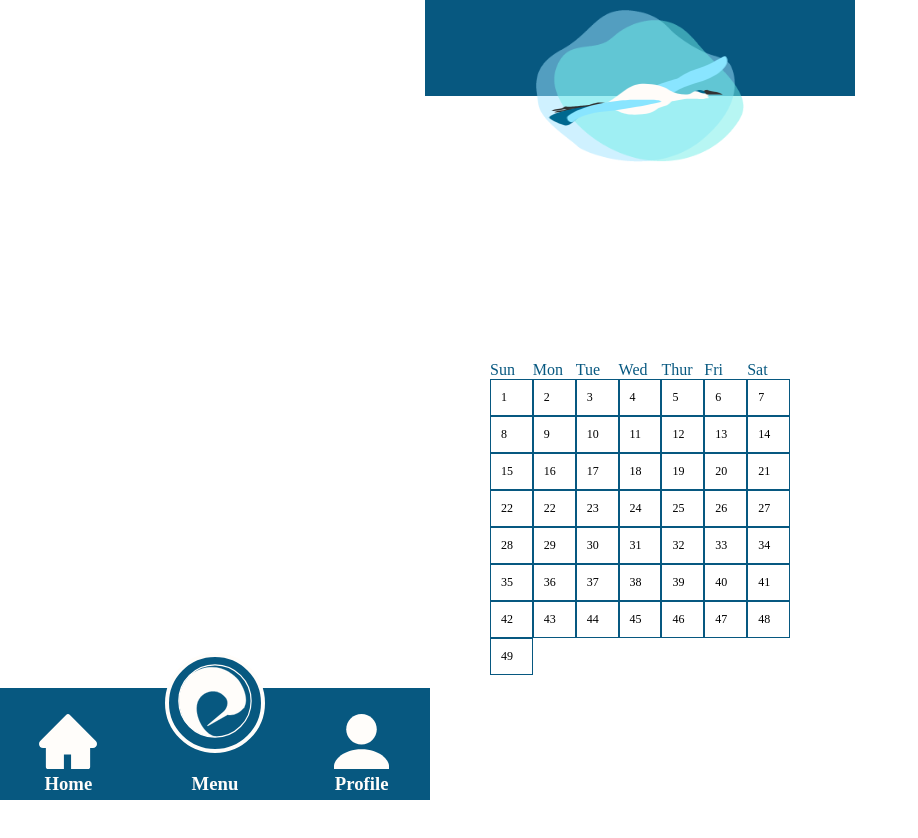
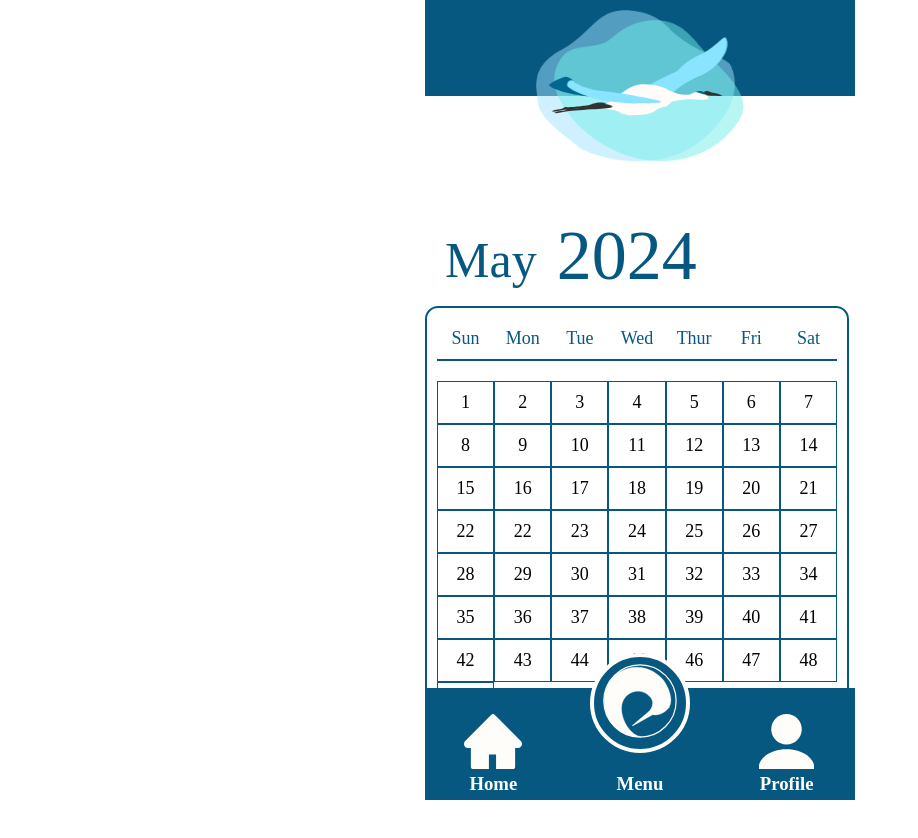
Before and after one commit to marlowereyes/Tranquillity-Cranes, a Next.js app: page /activities in a window 1280 px wide. Shown: the top 838 px of the page, without its empty margins (0-918 px from the left). Before the commit the page ends 800 px from the top, so only its background shows below. Built offline with nearby package versions, Linux system fonts and the light colour scheme.

Commit message:
updating styling on calander

```diff
--- a/components/Calander/Calander.module.css
+++ b/components/Calander/Calander.module.css
@@ -1,19 +1,34 @@
+.mainContainer {
+    padding: 10px;
+    border: 2px var(--foreground-color) solid;
+    border-radius: 10;
+    width: 400px;
+    border-radius: 13px;
+}
+
 .calanderContainer {
     display: grid;
     grid-template-columns: repeat(7, 1fr);
-    padding: 5px;
     margin: 0 auto;
-    margin-top: 10em;
-    width: 300px;
+    width: 400px;
 }
 
 .box {
+    display: flex;
     border: 1px solid var(--foreground-color);
     padding: 10px;
     font-size: 12px;
-
+    justify-content: center;
+    font-weight: 500;
+    font-size: large;
 }
 
 .weekend {
     color: var(--foreground-color);
+    display: flex;
+    justify-content: center;
+    border-bottom: 2px var(--foreground-color) solid;
+    font-size: large;
+    padding: 10px;
+    margin-bottom: 20px;
 }
--- a/components/Calander/index.js
+++ b/components/Calander/index.js
@@ -1,14 +1,10 @@
 import styles from './Calander.module.css'
-import NavBar from '../NavBar'
-import HeadArea from '../HeadArea'
-import Header from '../Header'
 
 export default function Calander() {
 
     return(
         <>
-            <HeadArea title="Activities" description="Check Your Activities"/>
-            <Header/>
+        <div className={styles.mainContainer}>
             <div className={styles.calanderContainer}>
                 <div class={styles.weekend}>Sun</div>
                 <div class={styles.weekend}>Mon</div>
@@ -69,7 +65,9 @@ export default function Calander() {
                 <div class={styles.box}>48</div>
                 <div class={styles.box}>49</div>
             </div>
-            <NavBar/>
+        </div>
+
+
 
         </>
     )
--- a/pages/activities.js
+++ b/pages/activities.js
@@ -1,10 +1,32 @@
 import Calander from '@/components/Calander';
+import HeadArea from '@/components/HeadArea';
 import styles from '@/styles/Activities.module.css';
+import Header from '@/components/Header';
+import NavBar from '@/components/NavBar';
 
 export default function Activities() {
     return(
         <>
-            <Calander/>
+        <HeadArea title="Activities" description="Check Your Activities"/>
+        <div className={styles.mainActivitesContainer}>
+            <div className={styles.activitiesContainer}>
+                <Header/>
+                <div className={styles.monthYear}>
+                        <p className={styles.month}>May</p>
+                        <p className={styles.year}>2024</p>
+                </div>
+                <div className={styles.calanderPage}>
+                    <Calander/>
+                    <NavBar/>
+                </div>
+            </div>
+        </div>
         </>
     )
 }
+
+
+{/* <HeadArea title="Activities" description="Check Your Activities"/>
+            <Header/>
+            <Calander/>
+            <NavBar/> */}
--- a/styles/Activities.module.css
+++ b/styles/Activities.module.css
@@ -0,0 +1,24 @@
+.mainActivitesContainer {
+    display: flex;
+    flex-direction: column;
+    align-items: center;
+    margin-bottom: 20rem;
+}
+
+.monthYear {
+    display: flex;
+    margin-left: 20px;
+    margin-top: 20px;
+    margin-bottom: 10px;
+    gap: 20px;
+    color: var(--foreground-color);
+}
+
+.month {
+    font-size: 50px;
+    margin-top: 15px;
+}
+
+.year {
+    font-size: 70px;
+}
```
